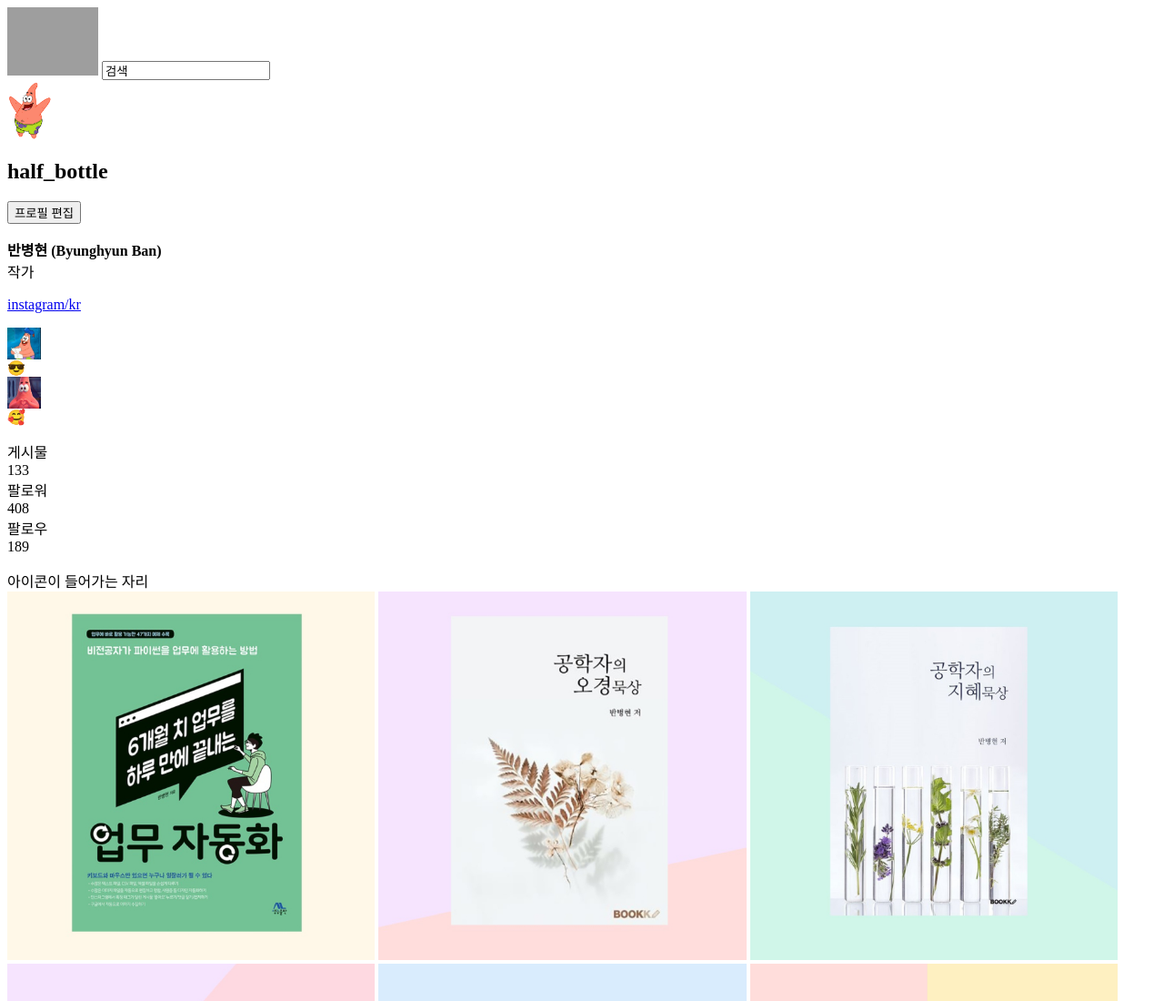
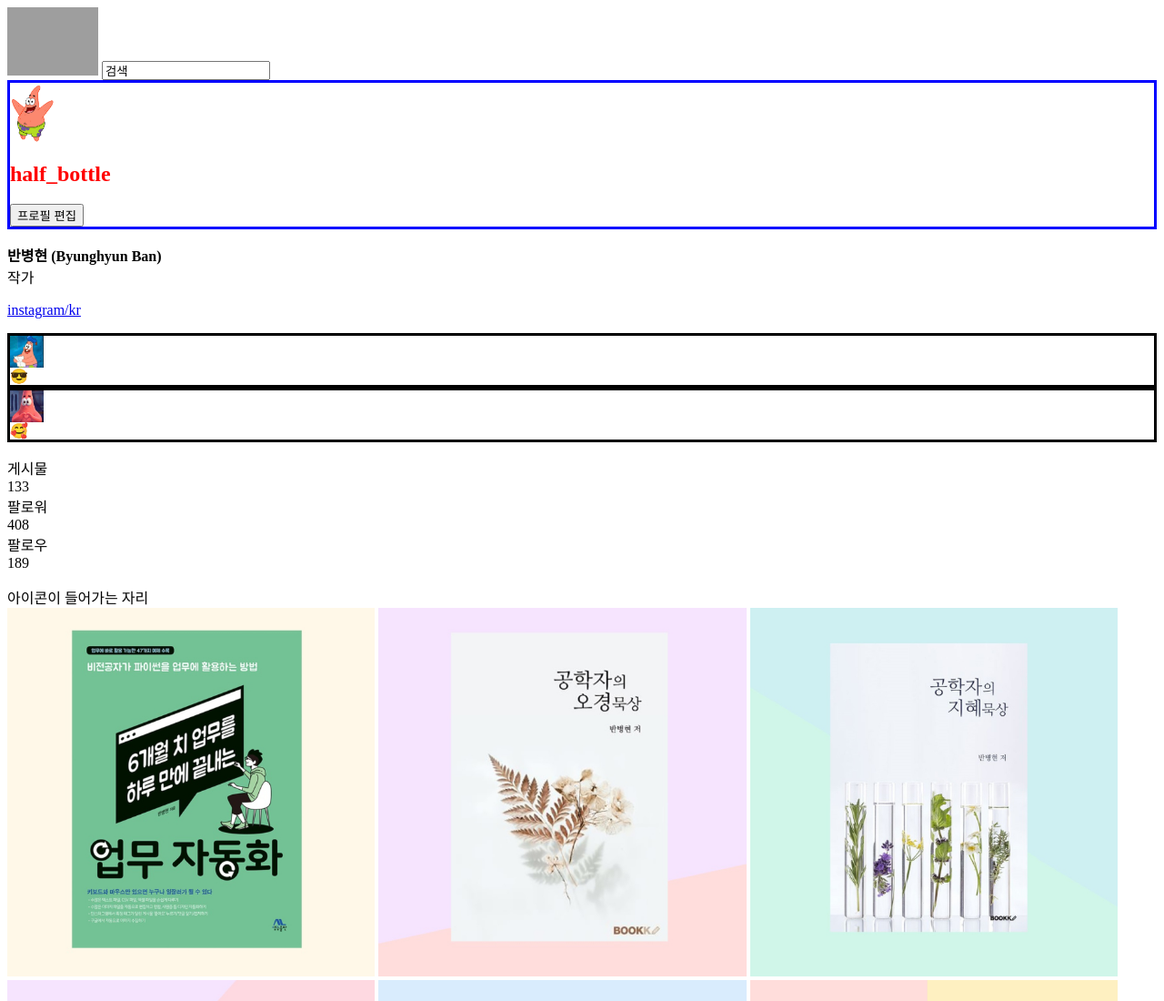
Before and after one commit to YoungJun0928/Instagram, a plain HTML site: page index.html in a window 1280 px wide. Shown: the top 1100 px of the page at 91% size. Drawn offline with Linux system fonts and the light colour scheme; grey boxes are pictures that could not be loaded.

Commit message:
style.css 추가

```diff
--- a/index.html
+++ b/index.html
@@ -1,22 +1,25 @@
 <html>
-    <head></head>
+    <head>
+        <link href="style.css" rel="stylesheet">
+    </head>
     <body>
         <div>
             <img src="https://blog.kakaocdn.net/dn/b5QczF/btrehC6dzmX/7VS9KZZIkBlYV2GKnuUGCK/img.png"
             width="100px"/>
             <input type="search" value="검색"/>
-            <div>
-                <img src="image/profile.png"
+        </div>
+
+        <div id="profile">
+            <img src="image/profile.png"
                 width="50px"/>
-            </div>
+            <h2>half_bottle</h2>
+            <button>프로필 편집</button>
         </div>
 
         <div>
-            <h2>half_bottle</h2>
-            <button>프로필 편집</button>
             <p>
-            <strong>반병현 (Byunghyun Ban)</strong><br/>
-            작가
+                <strong>반병현 (Byunghyun Ban)</strong><br/>
+                작가
             </p>
             <p>
                 <a href="https://www.instagram.com/">
@@ -25,7 +28,7 @@
             </p>
         </div>
         <div>
-            <div>
+            <div class="highlight">
                 <div>
                     <img src="image/hl 1.jpg"
                     height="35px"/>
@@ -33,6 +36,8 @@
                 <div>
                     😎
                 </div>
+            </div>
+            <div class="highlight">
                 <div>
                     <img src="image/hl 2.jpg"
                     height="35px">
@@ -40,7 +45,6 @@
                 <div>
                     🥰
                 </div>
-
             </div>
         </div>
 
--- /dev/null
+++ b/style.css
@@ -0,0 +1,10 @@
+h2{
+    color: red;
+}
+.highlight{
+border: solid;
+}
+#profile{
+    border: solid;
+    border-color: blue;
+}
```
